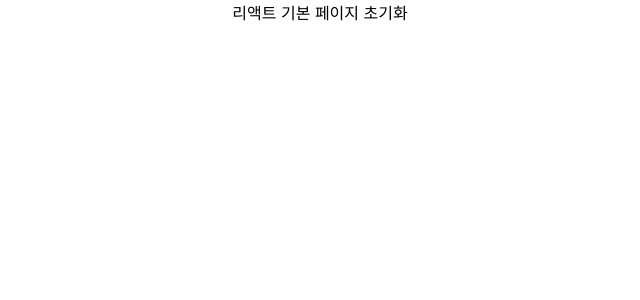
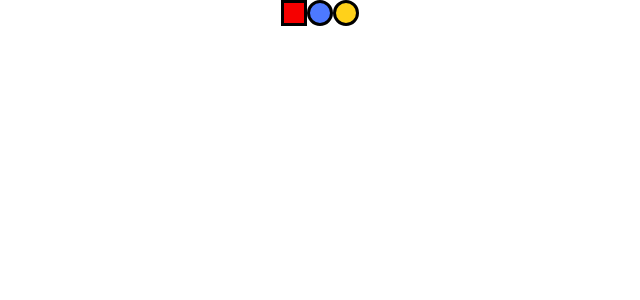
Before and after one commit to jaeyeong04/world-hardest-game-clone, a React (Create React App) app: page / in a window 1280 px wide. Shown: the top 300 px of the page, without its empty margins (320-960 px from the left). Built offline with nearby package versions, Linux system fonts and the light colour scheme.

Commit message:
feat: [Unit.tsx] UI completed

```diff
--- a/src/App.tsx
+++ b/src/App.tsx
@@ -1,7 +1,15 @@
 import "./App.css";
+import { Unit } from "./components/atoms/Unit";
+import { UnitVariant } from "./constants/enum";
 
 function App() {
-  return <div className="App">리액트 기본 페이지 초기화</div>;
+  return (
+    <div className="App">
+      <Unit variant={UnitVariant.PLAYER} />
+      <Unit variant={UnitVariant.ENEMY} />
+      <Unit variant={UnitVariant.COIN} />
+    </div>
+  );
 }
 
 export default App;
--- /dev/null
+++ b/src/components/atoms/Unit.tsx
@@ -0,0 +1,27 @@
+import { UnitVariant } from "../../constants/enum";
+import theme from "../../constants/theme";
+
+//variant별 색상 설정
+const colorMap: { [key in UnitVariant]: string } = {
+  [UnitVariant.PLAYER]: theme.red,
+  [UnitVariant.ENEMY]: theme.blue,
+  [UnitVariant.COIN]: theme.gold,
+};
+
+//Unit은 게임에 필요한 '말'을 의미함.
+//variant는 '말'의 종류를 의미함. 예: player, enemy, coin 등
+//variant의 크기는 모두 같음. 단, 색은 다름.
+//variant는 enum으로 관리함.
+//player만 네모, 나머지는 동그라미로 표시함.
+export const Unit = ({ variant }: { variant: UnitVariant }) => {
+  const style = {
+    width: "20px",
+    height: "20px",
+    display: "inline-block",
+    backgroundColor: colorMap[variant],
+    borderRadius: variant === UnitVariant.PLAYER ? "0%" : "50%",
+    border: "3px solid black",
+    textAlign: "center" as const,
+  };
+  return <span style={style}></span>;
+};
--- /dev/null
+++ b/src/constants/enum.tsx
@@ -0,0 +1,5 @@
+export enum UnitVariant {
+  PLAYER = "player",
+  ENEMY = "enemy",
+  COIN = "coin",
+}
--- /dev/null
+++ b/src/constants/theme.tsx
@@ -0,0 +1,7 @@
+const theme = {
+  red: "#f60000ff",
+  blue: "#4d79ff",
+  gold: "#ffd11a",
+};
+
+export default theme;
```
